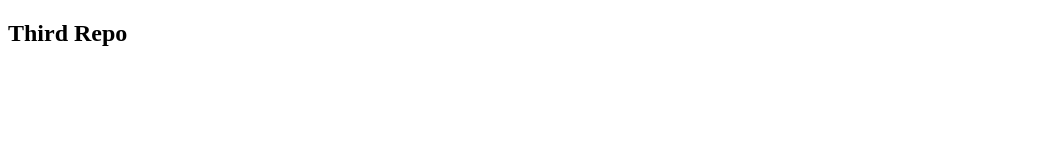
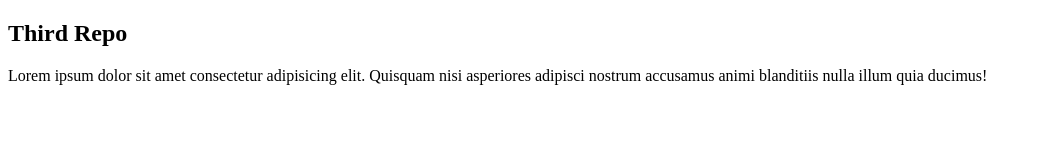
Before and after one commit to naimuddoulaOvi/third-repo, a plain HTML site: page index.html in a window 1280 px wide. Shown: the whole page, without its empty margins (0-1041 px from the left). Drawn offline with Linux system fonts and the light colour scheme.

Commit message:
style added

```diff
--- a/index.html
+++ b/index.html
@@ -8,5 +8,10 @@
   </head>
   <body>
     <h2>Third Repo</h2>
+    <p>
+      Lorem ipsum dolor sit amet consectetur adipisicing elit. Quisquam nisi
+      asperiores adipisci nostrum accusamus animi blanditiis nulla illum quia
+      ducimus!
+    </p>
   </body>
 </html>
--- /dev/null
+++ b/style.css
@@ -0,0 +1,3 @@
+h2{
+    color: red;
+}
```
